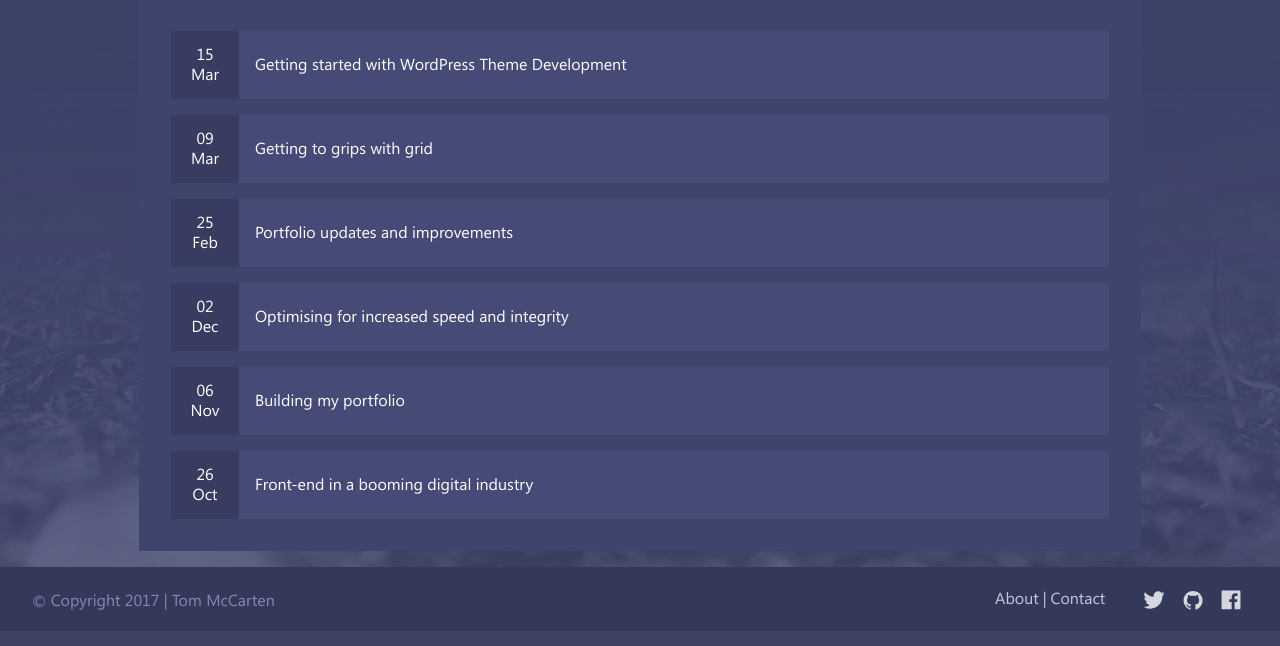
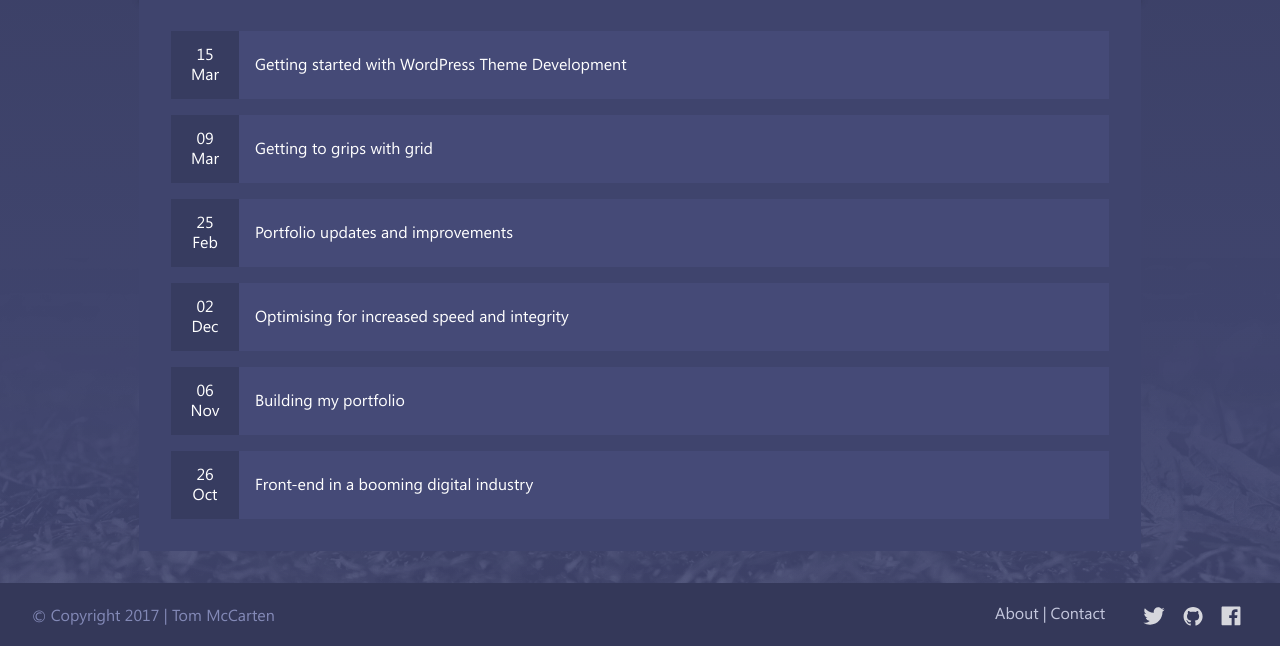
Before and after one commit to tmccarten/portfolio-redesign, a PHP site: page /about/index.php in a window 1280 px wide. Shown: the part 1222-1868 px from the top of the page. Before the commit the page ends 1832 px from the top, so only its background shows below. Run offline with PHP 8.4, Linux system fonts and the light colour scheme; some web fonts are replaced.

Commit message:
footer stays at bottom

```diff
--- a/assets/css/1-global/_global.scss
+++ b/assets/css/1-global/_global.scss
@@ -1,8 +1,9 @@
 html {
   box-sizing: border-box;
   overflow-y: scroll;
-  min-height: 100%;
+  height: 100%;
 }
+
 *, *:before, *:after {
   box-sizing: inherit;
 }
@@ -18,3 +19,11 @@ h1,h2,h3,h4,h5,h6 {
 a {
   color: white;
 }
+
+@media screen and (min-width: $mqnavbar) {
+
+  html {
+    background: -webkit-linear-gradient(#303453 0%, #434873 100%);
+  }
+
+}
--- a/assets/css/2-base/_body.scss
+++ b/assets/css/2-base/_body.scss
@@ -4,13 +4,14 @@ body {
   line-height: 1.3;
   color: white;
   position: relative;
-  height: 100%;
+  min-height: 100%;
 }
 
   @media screen and (min-width: $mqnavbar) {
 
     body {
       background: linear-gradient(to bottom,  $maincolour 0%, lighten($maincolour, 10) 100%); /* W3C, IE10+, FF16+, Chrome26+, Opera12+, Safari7+ */
+      padding-bottom: calc(63px + 1rem)
     }
   }
 
@@ -20,11 +21,11 @@ body {
       content: "";
       opacity: .2;
       position: absolute;
-      height: 600px;
+      height: 50vh;
       right: 0;
       bottom: 0;
       left: 0;
-      z-index: -1;
+      z-index: 0;
       background-image: url('../img/body_bg.png');
       background-size: cover;
       }
--- a/assets/css/3-modules/_footer.scss
+++ b/assets/css/3-modules/_footer.scss
@@ -1,7 +1,6 @@
 .footer-wrapper {
   max-width: 100%;
   background-color: $tilecolour;
-  min-height: 100%;
 }
 
 .footer {
@@ -72,6 +71,12 @@
 
 @media screen and (min-width: $mqnavbar) {
 
+  .footer-wrapper {
+    position: absolute;
+    bottom: 0;
+    width: 100%;
+  }
+
   .footer {
     padding: .5em 2rem;
   }
--- a/assets/css/style.css
+++ b/assets/css/style.css
@@ -3,7 +3,7 @@
 html {
 	box-sizing: border-box;
 	overflow-y: scroll;
-	min-height: 100%;
+	height: 100%;
 }
 
 *,
@@ -57,7 +57,7 @@ body {
 	line-height: 1.3;
 	color: white;
 	position: relative;
-	height: 100%;
+	min-height: 100%;
 }
 
 .main {
@@ -829,7 +829,6 @@ body {
 .footer-wrapper {
 	max-width: 100%;
 	background-color: #343859;
-	min-height: 100%;
 }
 
 .footer {
@@ -1714,19 +1713,24 @@ body {
 
 @media screen and (min-width: 53.125em) {
 
+html {
+	background: -webkit-linear-gradient(#303453 0%, #434873 100%);
+}
+
 body {
 	background: linear-gradient(to bottom, #303453 0%, #434873 100%); /* W3C, IE10+, FF16+, Chrome26+, Opera12+, Safari7+ */
+	padding-bottom: calc(63px + 1rem);
 }
 
 body::before {
 	content: "";
 	opacity: .2;
 	position: absolute;
-	height: 600px;
+	height: 50vh;
 	right: 0;
 	bottom: 0;
 	left: 0;
-	z-index: -1;
+	z-index: 0;
 	background-image: url("../img/body_bg.png");
 	background-size: cover;
 }
@@ -2050,6 +2054,12 @@ body::before {
 	transform: translateX(-0.5em);
 }
 
+.footer-wrapper {
+	position: absolute;
+	bottom: 0;
+	width: 100%;
+}
+
 .footer {
 	padding: .5em 2rem;
 }
```
